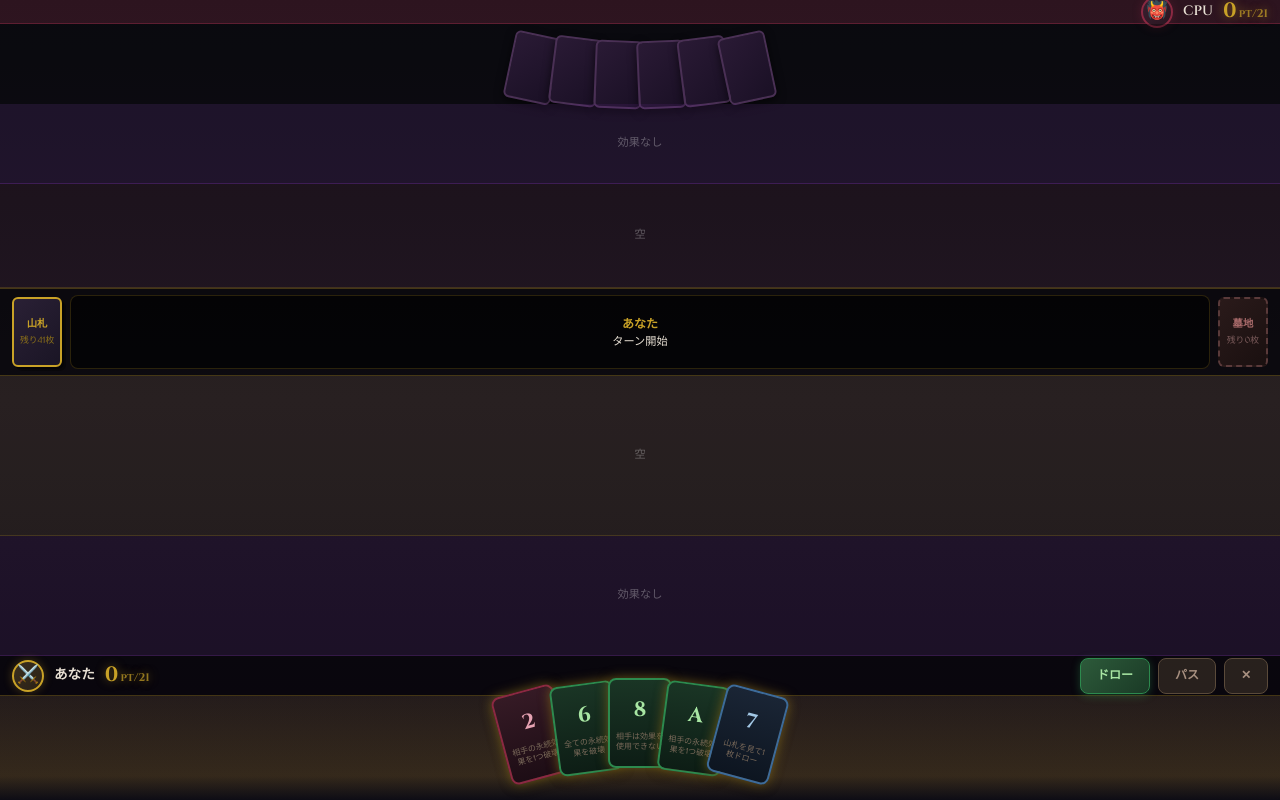
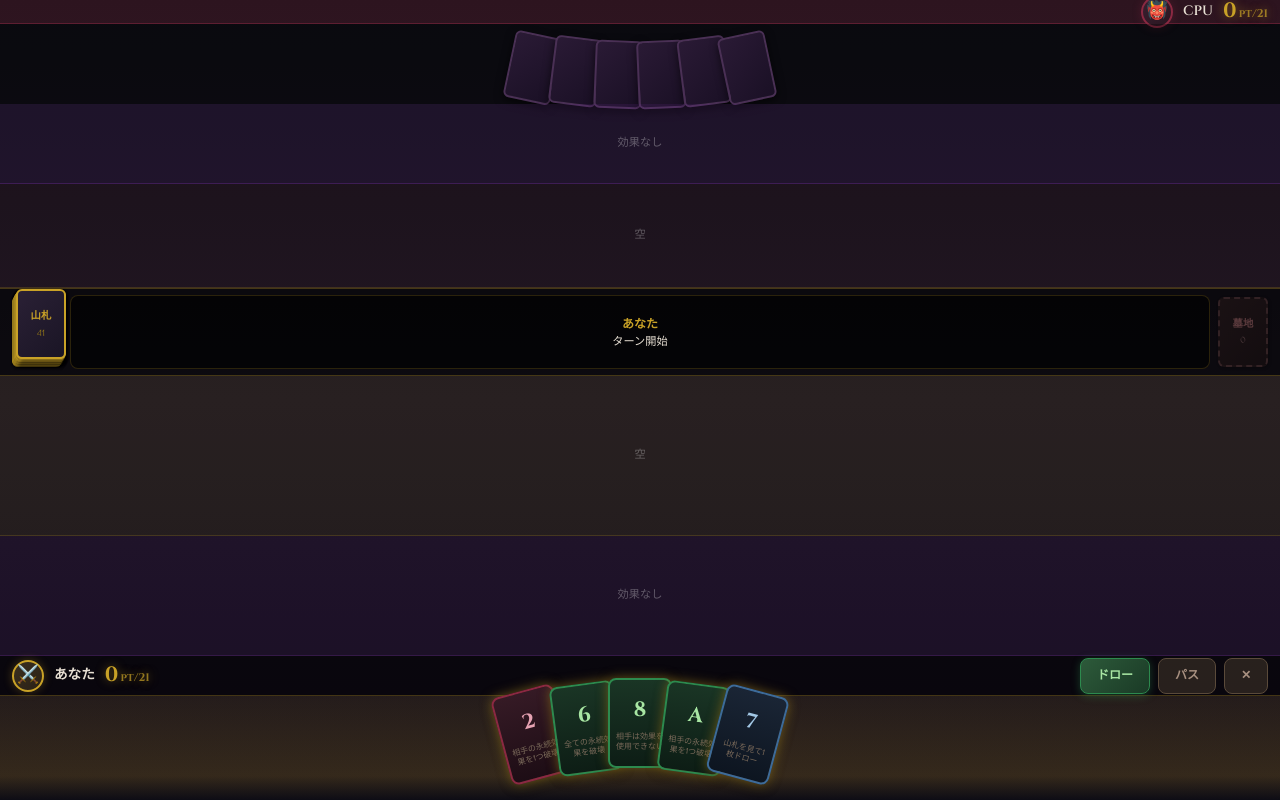
Before and after one commit to 159265moneys/cuttle-game, a React (Vite) app: page / in a window 1280 px wide. Built offline with nearby package versions, Linux system fonts and the light colour scheme.

Commit message:
UI改善: オーバーレイ透明度調整、山札/墓地にデッキ重なり演出追加

```diff
--- a/src/components/CuttleBattle.css
+++ b/src/components/CuttleBattle.css
@@ -200,11 +200,20 @@
     z-index: 10;
 }
 
+/* 山札・墓地スタック */
+.cuttle-pile-stack {
+    position: relative;
+    height: 95%;
+    display: flex;
+    align-items: center;
+    cursor: pointer;
+}
+
 /* 山札カード */
 .cuttle-deck-card {
     width: auto;
     aspect-ratio: 5 / 7;
-    height: 95%;
+    height: 100%;
     background: linear-gradient(135deg, #2a2035, #1a1525);
     border: 2px solid #c9a227;
     border-radius: 6px;
@@ -215,9 +224,12 @@
     gap: 2px;
     cursor: pointer;
     transition: transform 0.1s;
-    box-shadow:
-        2px 2px 0 rgba(0, 0, 0, 0.4),
-        4px 4px 0 rgba(0, 0, 0, 0.3);
+    box-shadow: 1px 1px 3px rgba(0, 0, 0, 0.5);
+}
+
+.cuttle-deck-card.empty {
+    border-style: dashed;
+    opacity: 0.5;
 }
 
 .cuttle-deck-card:active {
@@ -239,9 +251,9 @@
 .cuttle-scrap-card {
     width: auto;
     aspect-ratio: 5 / 7;
-    height: 95%;
+    height: 100%;
     background: linear-gradient(135deg, #2a1a1a, #1a1010);
-    border: 2px dashed #5a3a3a;
+    border: 2px solid #5a3a3a;
     border-radius: 6px;
     display: flex;
     flex-direction: column;
@@ -250,6 +262,12 @@
     gap: 2px;
     cursor: pointer;
     transition: transform 0.1s;
+    box-shadow: 1px 1px 3px rgba(0, 0, 0, 0.5);
+}
+
+.cuttle-scrap-card.empty {
+    border-style: dashed;
+    opacity: 0.5;
 }
 
 .cuttle-scrap-card:active {
@@ -614,7 +632,7 @@
     left: 0;
     right: 0;
     bottom: 0;
-    background: rgba(0, 0, 0, 0.85);
+    background: rgba(0, 0, 0, 0.65);
     z-index: 10000;
     display: none;
 }
@@ -819,7 +837,7 @@
     left: 0;
     right: 0;
     bottom: 0;
-    background: rgba(0, 0, 0, 0.9);
+    background: rgba(0, 0, 0, 0.75);
     display: flex;
     flex-direction: column;
     align-items: center;
@@ -867,7 +885,7 @@
     left: 0;
     right: 0;
     bottom: 0;
-    background: rgba(0, 0, 0, 0.9);
+    background: rgba(0, 0, 0, 0.75);
     display: none;
     flex-direction: column;
     align-items: center;
--- a/src/components/CuttleBattle.tsx
+++ b/src/components/CuttleBattle.tsx
@@ -29,6 +29,19 @@ const RACE_NAMES: Record<string, string> = {
   Human: 'ニンゲン',
   Demon: 'デーモン',
 };
+
+// カード枚数から表示する重なり枚数を計算
+function getStackCount(count: number): number {
+  if (count <= 1) return count;
+  if (count <= 5) return count;
+  if (count <= 10) return 6;
+  if (count <= 15) return 7;
+  if (count <= 20) return 8;
+  if (count <= 25) return 9;
+  if (count <= 30) return 10;
+  if (count <= 35) return 11;
+  return 12;
+}
 
 // アクションログメッセージを生成
 function getActionLogMessage(state: GameState): string {
@@ -534,10 +547,33 @@ const CuttleBattle: React.FC<CuttleBattleProps> = ({
 
       {/* 山札・メッセージ・墓地 */}
       <div className="cuttle-deck-area">
-        {/* 山札 */}
-        <div className="cuttle-deck-card">
-          <span className="pile-title">山札</span>
-          <span className="pile-count">残り{gameState.deck.length}枚</span>
+        {/* 山札 - 重なり表現 */}
+        <div className="cuttle-pile-stack">
+          {Array.from({ length: getStackCount(gameState.deck.length) }).map((_, i, arr) => (
+            <div
+              key={`deck-${i}`}
+              className="cuttle-deck-card"
+              style={{
+                position: i === arr.length - 1 ? 'relative' : 'absolute',
+                top: `${-i * 0.7}px`,
+                left: `${i * 0.35}px`,
+                zIndex: i,
+              }}
+            >
+              {i === arr.length - 1 && (
+                <>
+                  <span className="pile-title">山札</span>
+                  <span className="pile-count">{gameState.deck.length}</span>
+                </>
+              )}
+            </div>
+          ))}
+          {gameState.deck.length === 0 && (
+            <div className="cuttle-deck-card empty">
+              <span className="pile-title">山札</span>
+              <span className="pile-count">0</span>
+            </div>
+          )}
         </div>
 
         {/* アクションログ */}
@@ -550,13 +586,33 @@ const CuttleBattle: React.FC<CuttleBattleProps> = ({
           </span>
         </div>
 
-        {/* 墓地 */}
-        <div
-          className="cuttle-scrap-card"
-          onClick={() => setShowScrapModal(true)}
-        >
-          <span className="pile-title">墓地</span>
-          <span className="pile-count">残り{gameState.scrapPile.length}枚</span>
+        {/* 墓地 - 重なり表現 */}
+        <div className="cuttle-pile-stack" onClick={() => setShowScrapModal(true)}>
+          {Array.from({ length: getStackCount(gameState.scrapPile.length) }).map((_, i, arr) => (
+            <div
+              key={`scrap-${i}`}
+              className="cuttle-scrap-card"
+              style={{
+                position: i === arr.length - 1 ? 'relative' : 'absolute',
+                top: `${-i * 0.7}px`,
+                right: `${i * 0.35}px`,
+                zIndex: i,
+              }}
+            >
+              {i === arr.length - 1 && (
+                <>
+                  <span className="pile-title">墓地</span>
+                  <span className="pile-count">{gameState.scrapPile.length}</span>
+                </>
+              )}
+            </div>
+          ))}
+          {gameState.scrapPile.length === 0 && (
+            <div className="cuttle-scrap-card empty">
+              <span className="pile-title">墓地</span>
+              <span className="pile-count">0</span>
+            </div>
+          )}
         </div>
       </div>
 
```
